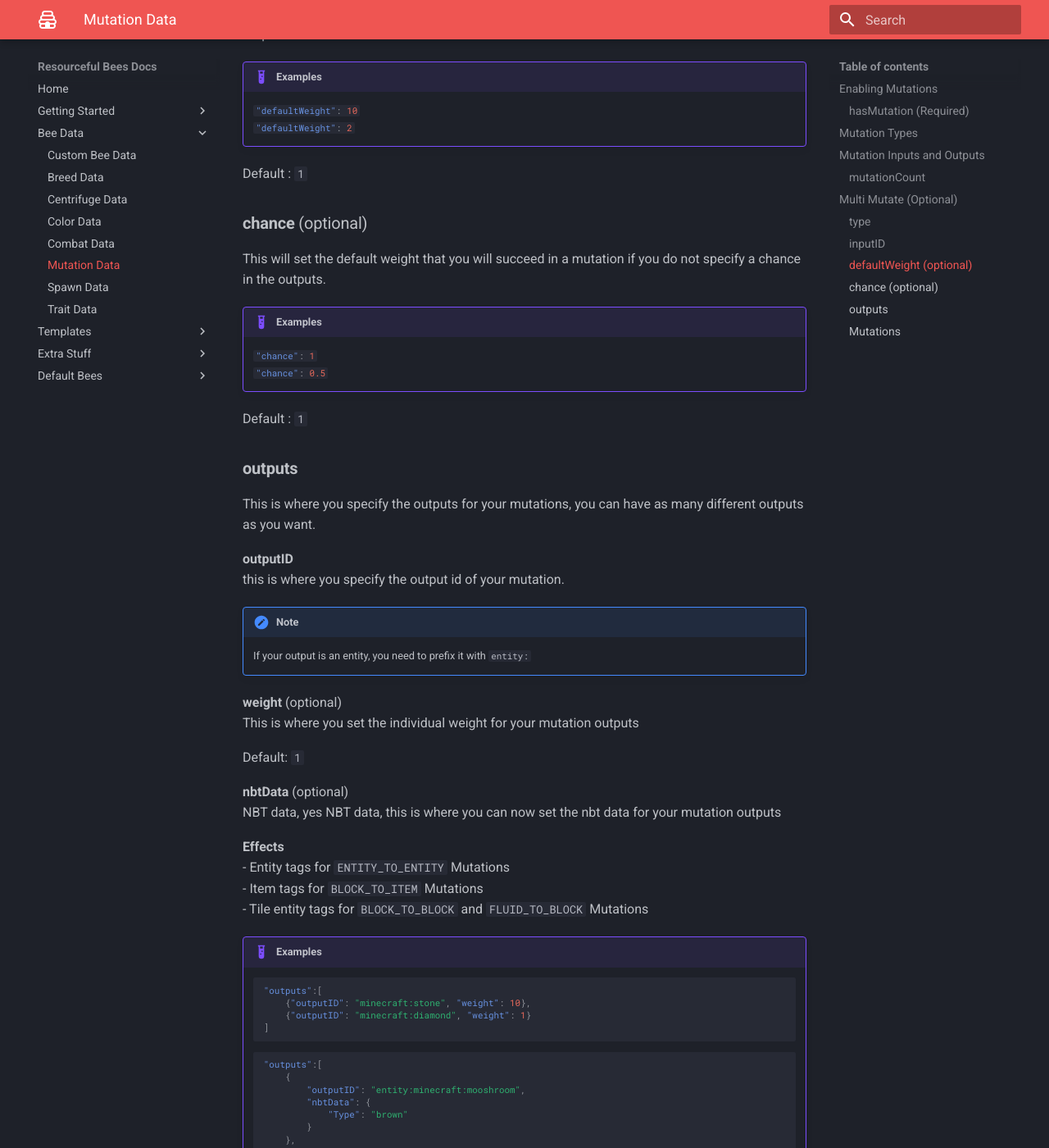
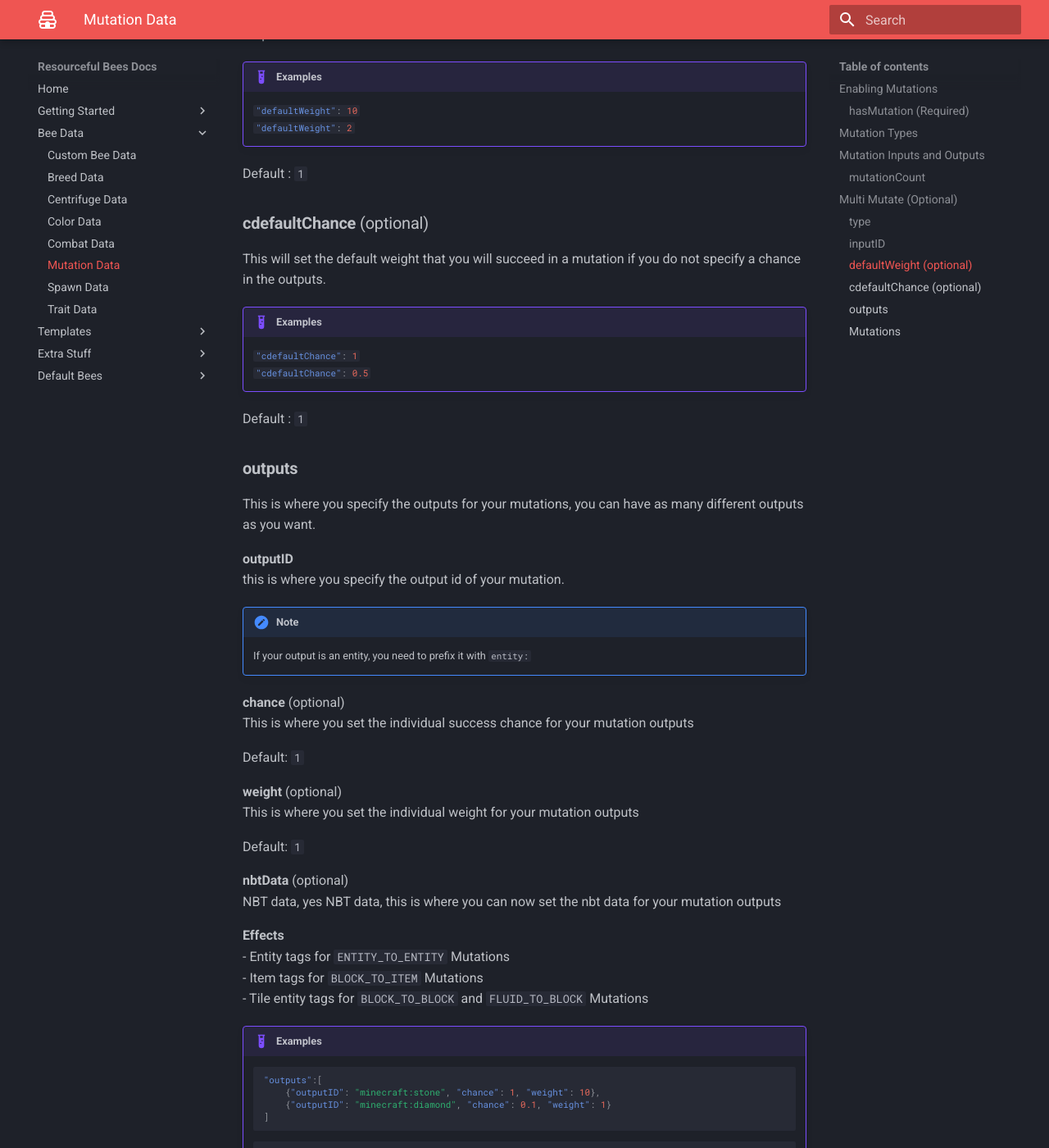
Before and after one commit to Team-Resourceful/ResourcefulBeesDocs, an MkDocs documentation site: the page built from docs/bee_data/mutation_data.md, in a window 1280 px wide and 1400 px high, scrolled down 5317 px. Shown: the whole window at 82% size. Built offline with MkDocs 1.6.1 and Material for MkDocs 9.7.7, drawn with Linux system fonts in a browser that asks for light colours; some of the changed text lies outside the part shown.

Commit message:
docs/bee_data/mutation_data.md updated from https://stackedit.io/

````diff
--- a/docs/bee_data/mutation_data.md
+++ b/docs/bee_data/mutation_data.md
@@ -183,13 +183,13 @@ This will set the default weight that you will get an output if you do not speci
 
 Default : `1`
 
-### **chance** (optional)
+### **cdefaultChance** (optional)
 
 This will set the default weight that you will succeed in a mutation if you do not specify a chance in the outputs.
 
 !!! example "Examples"
-	`#!json "chance": 1`
-	`#!json "chance": 0.5`
+	`#!json "cdefaultChance": 1`
+	`#!json "cdefaultChance": 0.5`
 
 Default : `1`
 
@@ -202,6 +202,11 @@ this is where you specify the output id of your mutation.
 
 !!! note
 	If your output is an entity, you need to prefix it with `entity:`
+
+**chance** (optional)
+This is where you set the individual success chance for your mutation outputs
+
+Default: `1`
 
 **weight** (optional)
 This is where you set the individual weight for your mutation outputs
@@ -219,8 +224,8 @@ NBT data, yes NBT data, this is where you can now set the nbt data for your muta
 !!! example "Examples"
 	```json
 	"outputs":[
-		{"outputID": "minecraft:stone", "weight": 10},
-		{"outputID": "minecraft:diamond", "weight": 1}
+		{"outputID": "minecraft:stone", "chance": 1, "weight": 10},
+		{"outputID": "minecraft:diamond", "chance": 0.1, "weight": 1}
 	]
 	```
 	```json
@@ -255,17 +260,17 @@ You can use the new multi mutate by adding the new `mutations` parameter.
 		  "type": "BLOCK_TO_BLOCK",
 		  "inputID": "tag:forge:stone",
 		  "defaultWeight": 10,
-		  "chance" : 0.75,
+		  "cdefaultChance" : 0.75,
 		  "outputs": [
-			{"outputID": "minecraft:redstone_ore", "weight": 1}
-			{"outputID": "minecraft:lapis_ore", "weight": 3}
+			{"outputID": "minecraft:redstone_ore", "weight": 1, "chance": 0.25}
+			{"outputID": "minecraft:lapis_ore", "weight": 3, "chance": 0.40}
 		  ]
 		},
 		{
 		  "type": "BLOCK_TO_BLOCK",
 		  "inputID": "minecraft:honey_block",
 		  "outputs": [
-			{"outputID": "minecraft:glass"}
+			{"outputID": "minecraft:glass", "chance": 0.5}
 		  ]
 		},
 		{
@@ -315,16 +320,16 @@ You can use the new multi mutate by adding the new `mutations` parameter.
 			{
 				"type": "NONE",
 				"outputID": "",
-				"chance": 1,
+				"cdefaultChance": 1,
 				"defaultWeight": 1,
 				"outputs": [
-					{"outputID": "", "weight": 1, "nbtData":{}}
+					{"outputID": "", "chance": 1, "weight": 1, "nbtData":{}}
 				]
 			}
 		]
 	}
 	```
 <!--stackedit_data:
-eyJoaXN0b3J5IjpbLTE0OTQwODA5NzgsNzEwMTM5NjEwLDcxMj
-E4NDU0Miw3MzA5OTgxMTZdfQ==
+eyJoaXN0b3J5IjpbLTE1NjI4NDg4NDMsLTE0OTQwODA5NzgsNz
+EwMTM5NjEwLDcxMjE4NDU0Miw3MzA5OTgxMTZdfQ==
 -->
````
